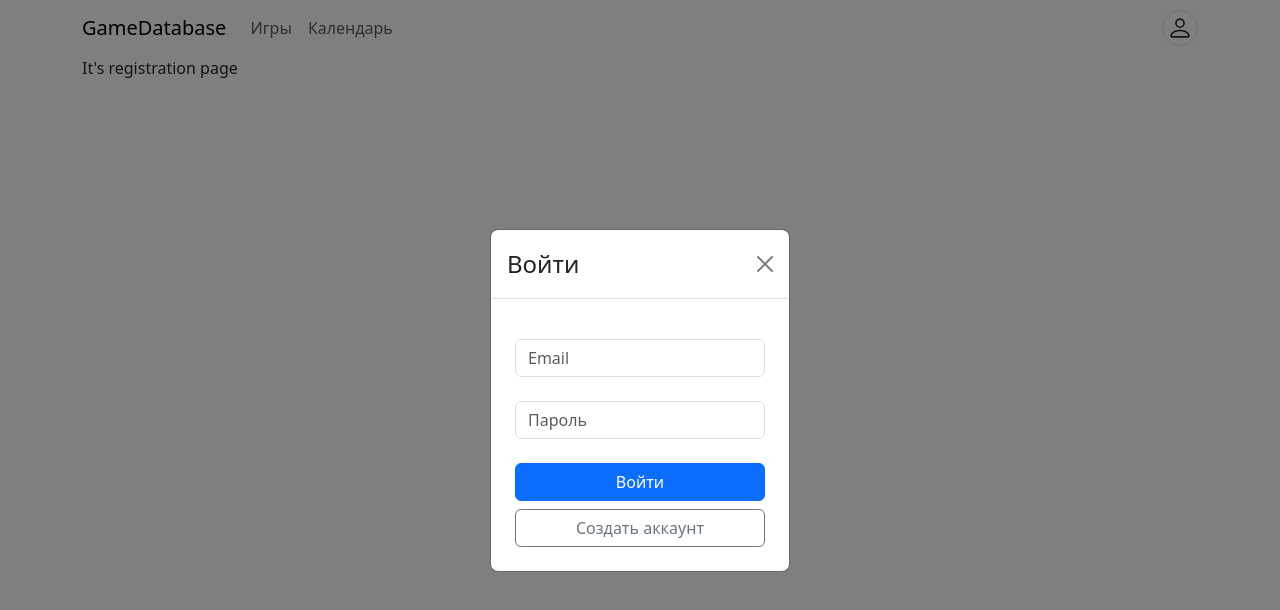
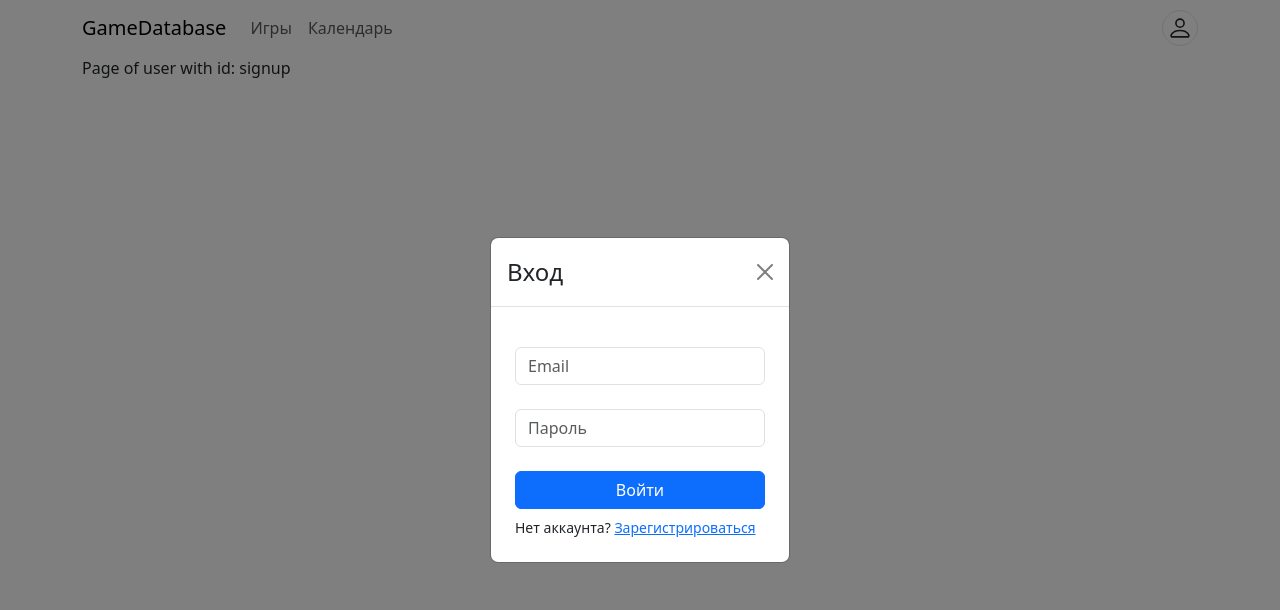
Before and after one commit to antkazakov99/game-database-react, a Next.js app: page /user/signup in a window 1280 px wide. Both pictures are taken after a click on the button 1180 px from the left and 28 px from the top of the page. Shown: the top 610 px of the page. Built offline with nearby package versions, Linux system fonts and the light colour scheme.

Commit message:
Update sign up form

```diff
--- a/src/app/(public)/user/signup/page.tsx
+++ /dev/null
@@ -1,5 +0,0 @@
-export default function Home() {
-  return (
-    <div>It's registration page</div>
-  )
-}
--- a/src/components/auth-modal.tsx
+++ b/src/components/auth-modal.tsx
@@ -1,10 +1,41 @@
-import {Button, Form, Modal, Stack} from "react-bootstrap";
+import {Button, Form, FormText, Modal, Stack} from "react-bootstrap";
+import {useState} from "react";
+import Link from "next/link";
 
 export default function AuthModal({show, onHide}: { show: boolean, onHide: () => void }) {
+
+    const [signUp, setSignUp] = useState(false);
+
+    const handleSignUp = () => setSignUp(true);
+    const handleSignIn = () => setSignUp(false);
+
+    if (signUp) {
         return (
             <Modal show={show} onHide={onHide} size={"sm"} centered>
                 <Modal.Header closeButton>
-                <Modal.Title>Войти</Modal.Title>
+                    <Modal.Title>Регистрация</Modal.Title>
+                </Modal.Header>
+                <Modal.Body>
+                    <Form className={'m-2'}>
+                        <Form.Group className={"my-4"}>
+                            <Form.Control type={"email"} placeholder={"Email"}></Form.Control>
+                        </Form.Group>
+                        <Form.Group className={"my-4"}>
+                            <Form.Control type={"password"} placeholder={"Пароль"}></Form.Control>
+                        </Form.Group>
+                        <Stack className="mx-auto">
+                            <Button className={"mb-2"}>Зарегистрироваться</Button>
+                            <small>Есть аккаунт? <Link href={""} onClick={handleSignIn}>Войти</Link></small>
+                        </Stack>
+                    </Form>
+                </Modal.Body>
+            </Modal>
+        );
+    } else {
+        return (
+            <Modal show={show} onHide={onHide} size={"sm"} centered>
+                <Modal.Header closeButton>
+                    <Modal.Title>Вход</Modal.Title>
                 </Modal.Header>
                 <Modal.Body>
                     <Form className={'m-2'}>
@@ -16,10 +47,11 @@ export default function AuthModal({show, onHide}: { show: boolean, onHide: () =>
                         </Form.Group>
                         <Stack className="mx-auto">
                             <Button className={"mb-2"}>Войти</Button>
-                        <Button variant="outline-secondary" href={"/user/signup"}>Создать аккаунт</Button>
+                            <small>Нет аккаунта? <Link href={""} onClick={handleSignUp}>Зарегистрироваться</Link></small>
                         </Stack>
                     </Form>
                 </Modal.Body>
             </Modal>
         );
     }
+}
```
Lines whose indentation alone changed are shown as unchanged.
